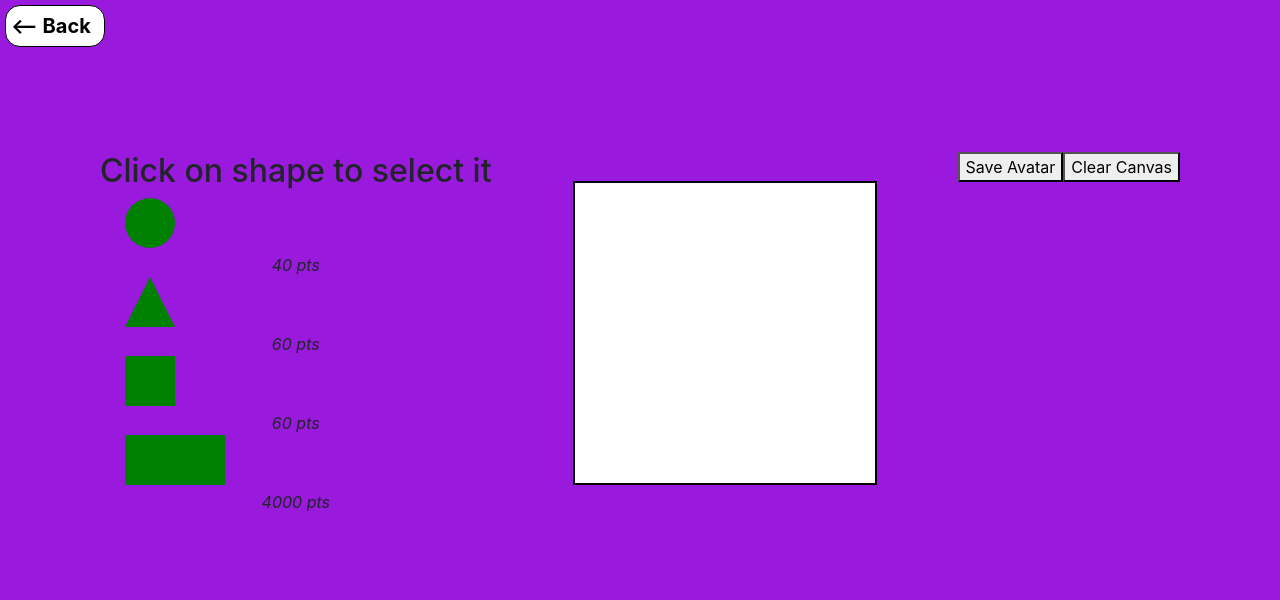
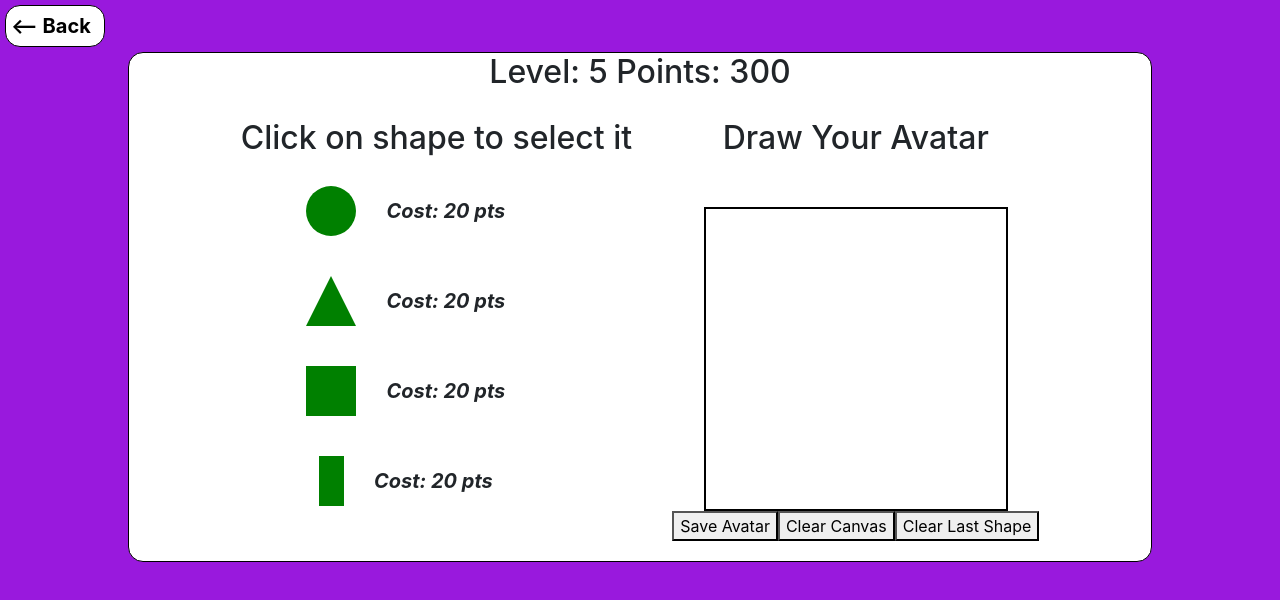
Before and after one commit to haemoolpa-jeon/96Bulls, a React (Create React App) app in the folder 96bulls/react-server/: page /editprofile in a window 1280 px wide. Shown: the top 600 px of the page. Built offline with nearby package versions, Linux system fonts and the light colour scheme.

Commit message:
Work on canvas styling and responsiveness

```diff
--- a/96bulls/react-server/src/App.css
+++ b/96bulls/react-server/src/App.css
@@ -8,38 +8,8 @@
   align-items: center;
 }
 
-#edit-profile-page {
-  height: 100%;
-  padding: 100px;
-  display: flex;
-  justify-content: center;
-}
-
-.shape-container {
-  border: 2px solid black;
-  border-radius: 20px;
-  height: 300px;
-  margin-top: 30px;
-  padding: 50px;
-  width: 60%;
-}
-
-.single-shape-container {
-  display: flex;
-  flex-direction: column;
-  justify-content: center;
-  padding: 0 25px;
-  text-align: center;
-  cursor: pointer;
-}
-
 .selected {
-  background-color: blue !important;
-}
-
-.shape-caption {
-  font-style: italic;
-  margin-top: 5px;
+  border-bottom: 50px solid blue !important;
 }
 
 #circle {
@@ -67,7 +37,8 @@
 
 #rectangle {
   height: 50px;
-  width: 100px;
+  width: 25px;
+  margin-left: 12.5px;
   background-color: green;
   display: block;
 }
--- a/96bulls/react-server/src/pages/Canvas.js
+++ b/96bulls/react-server/src/pages/Canvas.js
@@ -1,7 +1,9 @@
 import React, { useState, useRef, useEffect } from 'react';
-import '../App.css';
-import '../style/shapes.css';
+import '../style/canvas.css';
 
+const level = 5;
+let points = level * 60;
+const shapeCosts = {'circle': 20, 'square': 20, 'triangle': 20, 'rectangle': 20};
 
 const EditProfile = () => {
 
@@ -9,6 +11,7 @@ const EditProfile = () => {
   const [shapes, updateShapes] = useState([]);
   const [shapeSize, setSize] = useState(50);
   const [rotation, setRotation] = useState(0);
+  const [needRerender, setRerender] = useState(false);
   const canvas = useRef();
 
   useEffect(() => {
@@ -24,20 +27,16 @@ const EditProfile = () => {
 
   const handleResize = (key) => {
     if (key === 'w') {
-      console.log("Bigger size");
       setSize((prevSize) => (prevSize + 10) > 100 ? 100 : (prevSize + 5));
     } else if (key === 's') {
-      console.log("Smaller size");
       setSize((prevSize) => (prevSize - 10) < 10 ? 10 : (prevSize - 5));
     }
   }
 
   const handleRotate = (key) => {
     if (key === 'a') {
-      console.log("Rotating anti-clockwise");
       setRotation((prevRotation) => ((prevRotation - 90) < 0 ? 270 : (prevRotation - 90)));
     } else if (key === 'd') {
-      console.log("Rotating clockwise");
       setRotation((prevRotation) => ((prevRotation + 90) >= 360 ? 0 : (prevRotation + 90)));
     }
   }
@@ -118,6 +117,13 @@ const EditProfile = () => {
   }
 
   const resetShapes = () => {
+    if (shapes.length === 0) {
+      setErrorMessage("Nothing to clear!");
+      return;
+    }
+    for (let i = 0; i < shapes.length; i++) {
+      points += shapeCosts[shapes[i].type];
+    }
     updateShapes([]);
     const ctx = canvas.current.getContext('2d');
     ctx.clearRect(0, 0, canvas.current.width, canvas.current.height);
@@ -165,8 +171,14 @@ const EditProfile = () => {
     var rect = canvas.current.getBoundingClientRect();
     const x = evt.clientX - rect.left;
     const y = evt.clientY - rect.top;
+    if (points - shapeCosts[selected] < 0) {
+      setErrorMessage("Not enough points to buy that")
+      return;
+    }
+    points -= shapeCosts[selected];
 
     updateShapes([...shapes, {type: selected, x, y, size: shapeSize, rotation}]);
+    setErrorMessage("");
   }
 
   const handleCanvasLeave = (evt) => {
@@ -175,58 +187,88 @@ const EditProfile = () => {
   }
 
   const saveAvatar = () => {
+
+    if (shapes.length === 0) {
+      setErrorMessage("Nothing to save!");
+      return;
+    }
+
     const dataURL = canvas.current.toDataURL();
-    console.log(dataURL);
-
-    //Save to database
-    var image = new Image();
-    image.id = "pic";
-    image.src = dataURL;
-    document.getElementById('canvasImg').appendChild(image);
 
     const requestOptions = {
       method: 'POST',
       headers: { 'Content-Type': 'application/json' },
       body: JSON.stringify({imgURL: dataURL})
     };
-    console.log(requestOptions);
 
     fetch('/profile/updateimg', requestOptions)
       .catch(err => console.log(err))
 
   }
 
+  const clearLastShape = () => {
+    if (shapes.length === 0) {
+      setErrorMessage("No shapes to clear!");
+      return;
+    }
+    const shape = shapes.slice(0, 1)[0];
+    points += shapeCosts[shape.type];
+    updateShapes(shapes.slice(1));
+    setRerender(true);
+  }
+
+  const handleRerender = () => {
+    if (needRerender) {
+      renderCanvas();
+    }
+  }
+
+  const setErrorMessage = (message) => {
+    const error = document.getElementById("error-message");
+    error.innerText = message;
+  }
+
   return (
     <React.Fragment>
       <div className='back-button'><a href='/profile'>⟵   Back</a></div>
+      <div id="page-content">
+        <h2>Level: {level} Points: {points} </h2>
         <div id="edit-profile-page">
           <div id='shapes-container'>
             <h2>Click on shape to select it</h2>
             <div className='single-shape-container'>
-              <div id='circle' onClick={selectCircle}></div>
-              <div className='shape-caption'>40 pts</div>
+                <div className='shape' id='circle' onClick={selectCircle}></div>
+                <div className='shape-caption'>Cost: {shapeCosts.circle} pts</div>
             </div>
             <div className='single-shape-container'>
-              <div id='triangle' onClick={selectTriangle}></div>
-              <div className='shape-caption'>60 pts</div>
+                <div className='shape' id='triangle' onClick={selectTriangle}></div>
+                <div className='shape-caption'>Cost: {shapeCosts.triangle} pts</div>
             </div>
             <div className='single-shape-container'>
-              <div id='square' onClick={selectSquare}></div>
-              <div className='shape-caption'>60 pts</div>
+                <div className='shape' id='square' onClick={selectSquare}></div>
+                <div className='shape-caption'>Cost: {shapeCosts.square} pts</div>
             </div>
             <div className='single-shape-container'>
-              <div id='rectangle' onClick={selectRectangle}></div>
-              <div className='shape-caption'>4000 pts</div>
+                <div className='shape' id='rectangle' onClick={selectRectangle}></div>
+                <div className='shape-caption'>Cost: {shapeCosts.rectangle} pts</div>
             </div>
           </div>
 
+          <div id="canvas-container">
+            <h2>Draw Your Avatar</h2>
+            <p id='error-message'></p>
             <canvas ref={canvas} id="canvas" width='300' height='300' onClick={handleCanvasClick} onMouseLeave={handleCanvasLeave} onMouseMove={handleCanvas}></canvas>
             <div id='buttons'>
               <button onClick={saveAvatar}>Save Avatar</button>
               <button onClick={resetShapes}>Clear Canvas</button>
+              <button onClick={clearLastShape} onMouseLeave={handleRerender}> Clear Last Shape </button>
             </div>
           </div>
+
+        </div>
         <div id='canvasImg'></div>
+      </div>
+
 
     </React.Fragment>
   );
--- /dev/null
+++ b/96bulls/react-server/src/style/canvas.css
@@ -0,0 +1,59 @@
+
+
+#canvas-container {
+  display: flex;
+  flex-direction: column;
+  padding: 20px;
+}
+
+
+#canvas {
+  background-color: white;
+  border: 2px solid black;
+  margin: auto;
+}
+
+#edit-profile-page {
+  display: flex;
+  flex-direction: row;
+  justify-content: center;
+}
+
+#shapes-container {
+  padding: 20px;
+}
+
+#page-content {
+  text-align: center;
+  background-color: white;
+  width: 80%;
+  margin: auto;
+  border: 1px solid black;
+  border-radius: 15px;
+}
+
+.shape-caption {
+  font-size: 20px;
+  font-weight: bold;
+  font-style: italic;
+  margin-top: 10px;
+}
+
+.single-shape-container {
+  display: flex;
+  flex-direction: row;
+  padding: 20px;
+  width: 300px;
+  margin: auto;
+}
+
+.shape {
+  margin-right: 30px;
+}
+
+#error-message {
+  font-size: 20px;
+  font-weight: bold;
+  color: rgb(248, 10, 10);
+  height: 25px;
+}
--- a/96bulls/react-server/src/style/shapes.css
+++ /dev/null
@@ -1,10 +0,0 @@
-
-#canvas {
-  background-color: white;
-  border: 2px solid black;
-  margin: auto;
-}
-
-#shape-container {
-
-}
```
Lines whose indentation alone changed are shown as unchanged.
